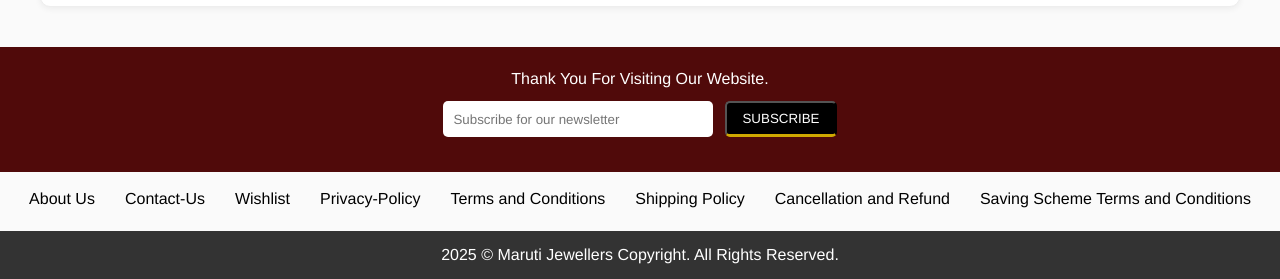
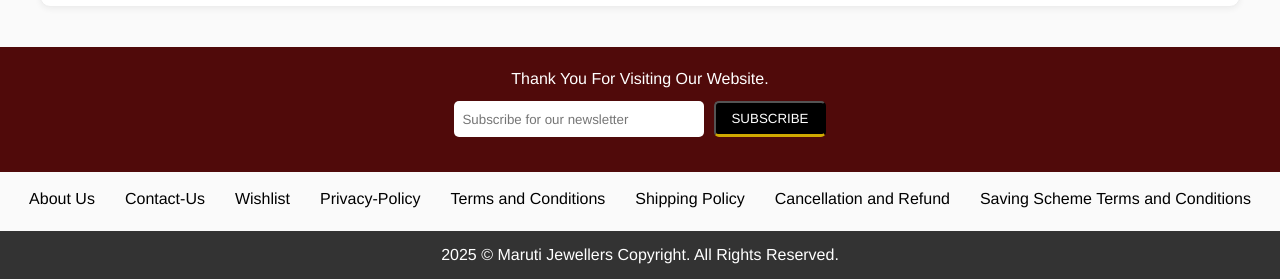
Before and after one commit to smitsoni1/MARUTI-JEWELLERS, a plain HTML site: page categories.html in a window 1280 px wide. Shown: the part 1735-2014 px from the top of the page. Drawn offline with Linux system fonts and the light colour scheme.

Commit message:
update: css file changes

```diff
--- a/categories.css
+++ b/categories.css
@@ -270,14 +270,13 @@ body {
 .subscribe-box {
   display: flex;
   justify-content: center;
-  gap: 12px;
-  flex-wrap: wrap;
+  gap: 10px;
   margin-bottom: 15px;
 }
 
 .subscribe-box input {
-  padding: 10px;
-  width: 270px;
+  padding: 8px;
+  width: 250px;
   border-radius: 5px;
   border: none;
 }
```
